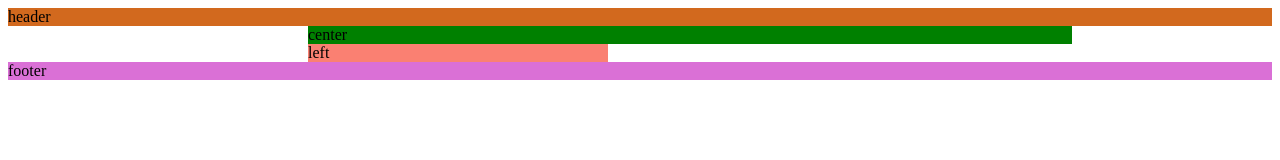
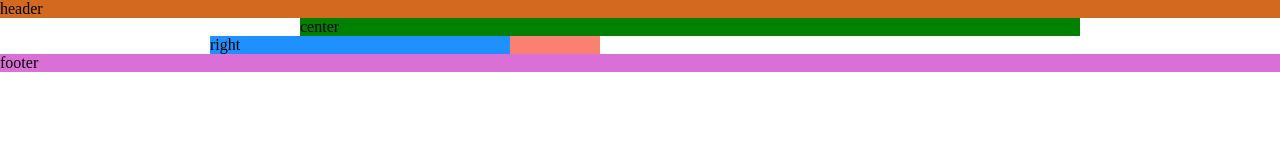
Before and after one commit to colin-bryant/CodeWithMoshx2024, a plain HTML site: page 1.终极 HTML & CSS 课程 -- Mosh/P4 第二部分 CH5 排版 1:36:57/6.圣杯布局.html in a window 1280 px wide. Drawn offline with Linux system fonts and the light colour scheme.

Commit message:
2024年5月17日 22:31

```diff
--- a/1.终极 HTML & CSS 课程 -- Mosh/P4 第二部分 CH5 排版 1:36:57/6.圣杯布局.html
+++ b/1.终极 HTML & CSS 课程 -- Mosh/P4 第二部分 CH5 排版 1:36:57/6.圣杯布局.html
@@ -5,6 +5,9 @@
     <meta name="viewport" content="width=device-width, initial-scale=1.0" />
     <title>圣杯布局</title>
     <style>
+        body{
+            margin: 0;
+        }
         .container{
             height: 100%;
             margin: 0;
@@ -32,10 +35,10 @@
         }
         .right{
 
-            width: 200px;
+            width: 300px;
             background-color: dodgerblue;
             /* margin-right:-200px; */
-            margin-left: -400%;
+            margin-left: -50%;
         }
         .header{
             background-color: chocolate;
```
